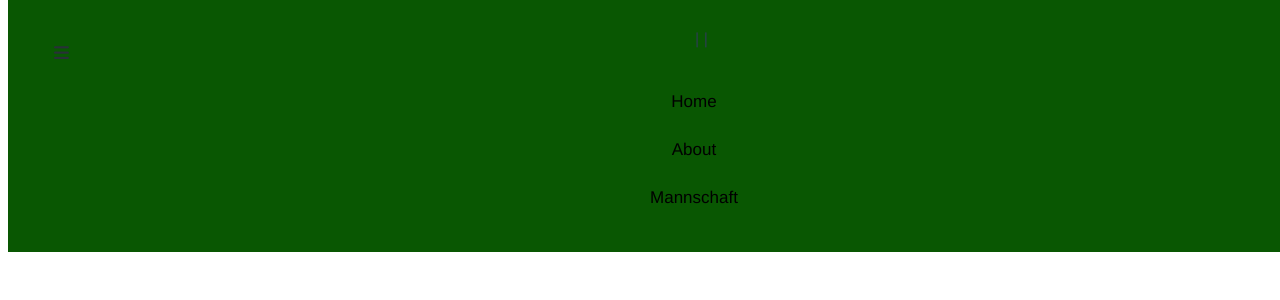
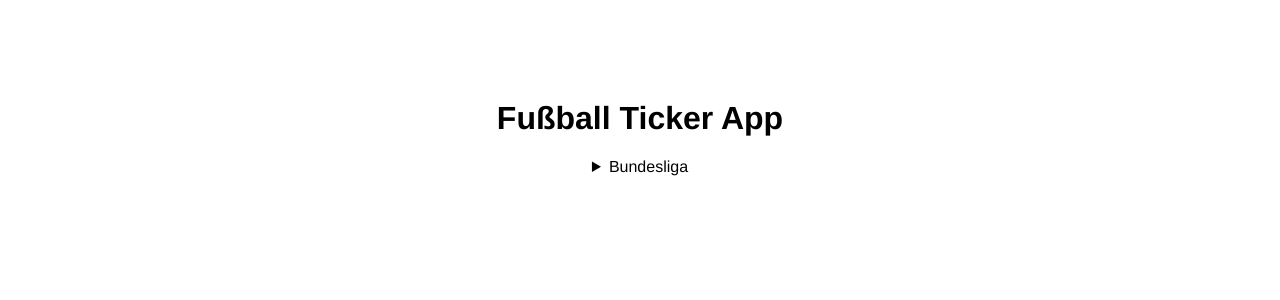
Before and after one commit to omni-primus/Fu-ballTicker, a Vue app: page / in a window 1280 px wide. Shown: the top 300 px of the page. Built offline with nearby package versions, Linux system fonts and the light colour scheme.

Commit message:
nav entfernt, checkbox eingefügt

```diff
--- a/src/App.vue
+++ b/src/App.vue
@@ -1,15 +1,5 @@
 <template>
   <div id="app">
-    <div id="nav">
-      <a href="javascript:void(0);" class="nav-icon" onclick="shownav()">
-        <i class="fa fa-bars" aria-hidden="true"></i>
-      </a>
-      <div id="links" style="display: block;">
-        <router-link class="test" to="/">Home</router-link> |
-        <router-link class="test" to="/about">About</router-link> |
-        <router-link class="test" to="/Mannschaft">Mannschaft</router-link>
-      </div>
-    </div>
     <router-view />
   </div>
 </template>
@@ -21,35 +11,6 @@
   -moz-osx-font-smoothing: grayscale;
   text-align: center;
   color: #2c3e50;
-}
-#nav {
-  padding: 30px;
-  overflow: hidden;
-  background-color: rgb(9, 87, 2);
-  width: 100%;
-  position: fixed;
-  z-index: 10000;
-  top: 0;
-  display: block;
-  a {
-    float: left;
-    display: block;
-    text-align: center;
-    padding: 14px 16px;
-    text-decoration: none;
-    font-size: 17px;
-    color: #293038;
-    &.router-link-exact-active {
-      color: #11ca30;
-    }
-  }
-  #links {
-    position: relative;
-  }
-  #links a {
-    width: 100%;
-    color: black;
-  }
 }
 </style>
 
@@ -65,14 +26,3 @@
   margin-top: 100px;
 }
 </style>
-
-<script>
-  function shownav() {
-    var x = document.getElementById("links");
-    if(x.style.display === "block"){
-      x.style.display = "none";
-    }else{
-      x.style.display = "block";
-    }
-  }
-</script>
--- a/src/views/Home.vue
+++ b/src/views/Home.vue
@@ -1,6 +1,62 @@
 <template>
   <div class="home">
     <start msg="Fußball Ticker App" />
+    <div id="selection">
+      <details id="bundesliga">
+        <summary>Bundesliga</summary>
+        <input id="FCB" type="checkbox" name="FCB" />
+        <label for="FCB">1.FC Bayern München</label>
+        <br />
+        <input id="BVB" type="checkbox" name="BVB" />
+        <label for="BVB">Borussia Dortmund</label>
+        <br />
+        <input id="UB" type="checkbox" name="UB" />
+        <label for="UB">1.FC Union Berlin</label>
+        <br />
+        <input id="BMG" type="checkbox" name="BMG" />
+        <label for="BMG">Borussia Mönchen Gladbach</label>
+        <br />
+        <input id="RBL" type="checkbox" name="RBL" />
+        <label for="RBL">RB Leipzig</label>
+        <br />
+        <input id="SCF" type="checkbox" name="SCF" />
+        <label for="SCF">SC Freiburg</label>
+        <br />
+        <input id="TSGH" type="checkbox" name="TSGH" />
+        <label for="TSGH">TSG 1899 Hoffenheim</label>
+        <br />
+        <input id="SGEF" type="checkbox" name="SGEF" />
+        <label for="SGEF">SG Eintracht Frankfurt</label>
+        <br />
+        <input id="FCS04" type="checkbox" name="FCS04" />
+        <label for="FCS04">FC Schalke 04</label>
+        <br />
+        <input id="BL" type="checkbox" name="BL" />
+        <label for="BL">Bayer 04 Leverkusen</label>
+        <br />
+        <input id="VFLW" type="checkbox" name="VFLW" />
+        <label for="VFLW">VFL Wolfsburg</label>
+        <br />
+        <input id="HBSC" type="checkbox" name="HBSC" />
+        <label for="HBSC">Hertha BSC</label>
+        <br />
+        <input id="FD" type="checkbox" name="FD" />
+        <label for="FD">Fortuna Düsseldorf</label>
+        <br />
+        <input id="WB" type="checkbox" name="WB" />
+        <label for="WB">Sv Werder Bremen</label>
+        <br />
+        <input id="FCA" type="checkbox" name="FCA" />
+        <label for="FCA">FC Augsburg</label>
+        <br />
+        <input id="M05" type="checkbox" name="M05" />
+        <label for="M05">1. FSV Mainz 05</label>
+        <br />
+        <input id="FCK" type="checkbox" name="FCK" />
+        <label for="FCK">1. FC Köln</label>
+        <br />
+      </details>
+    </div>
   </div>
 </template>
 
```
Also changed, not shown: 2 other files (tests, documents, lock files or other folders).
